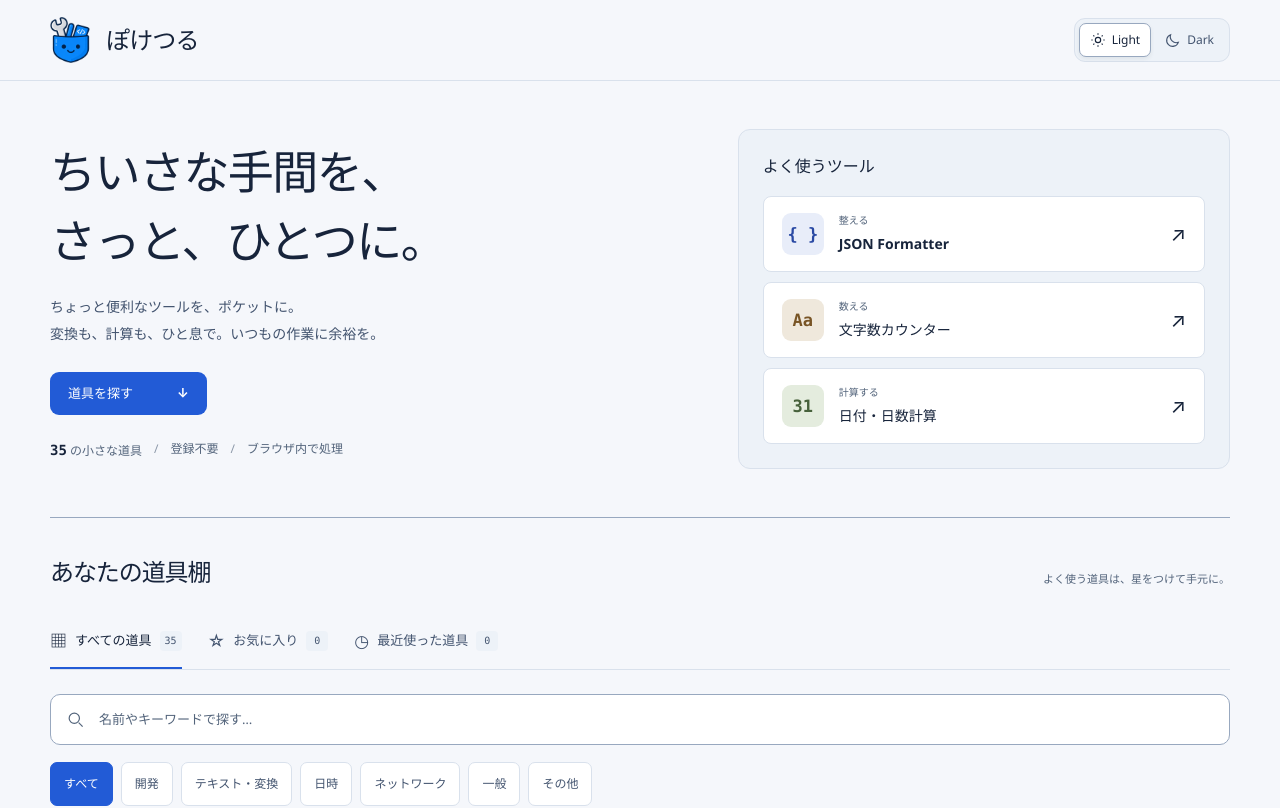
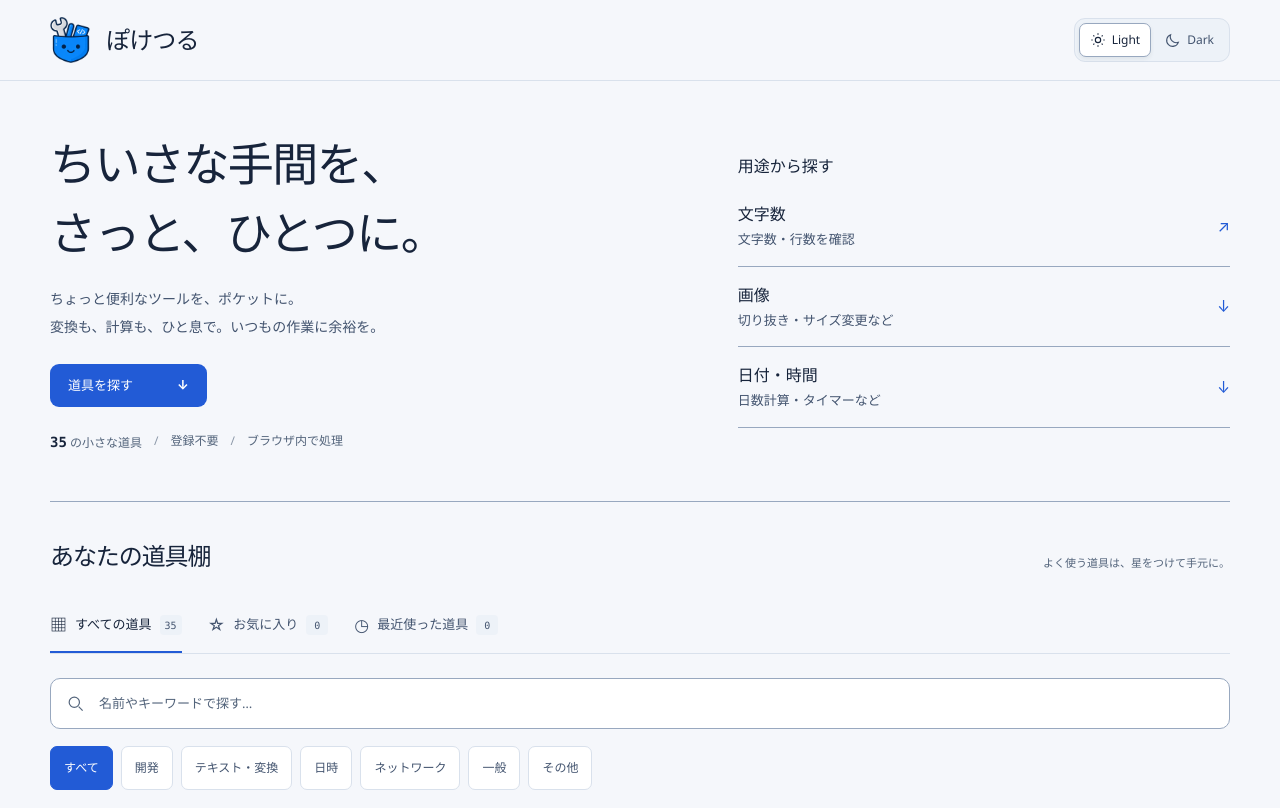
Before and after one commit to marcelows729/web-toolbox, a React (Vite) app: page / in a window 1280 px wide. Shown: the top 808 px of the page. Built offline with nearby package versions, Linux system fonts and the light colour scheme.

Commit message:
トップに日常用途から探せる導線を追加

```diff
--- a/src/App.css
+++ b/src/App.css
@@ -1248,3 +1248,15 @@ button, a, input, select, textarea { scroll-margin: 24px; }
   .aspect-presets { display: grid; grid-template-columns: repeat(3, minmax(0, 1fr)); }
   #aspect-swap { grid-column: 1 / -1; }
 }
+
+/* Compact everyday entry points reuse the catalogue's filters and history. */
+.home-use-cases { min-width: 0; }
+.home-use-cases h2 { margin: 0 0 8px; font-size: 16px; font-weight: 600; }
+.home-use-case { display: flex; align-items: center; justify-content: space-between; gap: 20px; width: 100%; padding: 16px 0; border: 0; border-bottom: 1px solid var(--border-strong); border-radius: 0; background: transparent; color: var(--text); text-align: left; text-decoration: none; cursor: pointer; }
+.home-use-case strong, .home-use-case small { display: block; }
+.home-use-case strong { font-size: 16px; font-weight: 600; }
+.home-use-case small { color: var(--text-soft); font-size: 13px; margin-top: 4px; }
+.home-use-case > span:last-child { color: var(--accent); }
+.home-use-case:hover strong { color: var(--accent); }
+.home-use-case:focus-visible { outline: 3px solid var(--accent); outline-offset: 4px; border-radius: 3px; }
+@media (max-width: 760px) { .hero-section { gap: 24px; } .home-use-case { padding: 13px 0; } }
--- a/src/pages/HomePage.tsx
+++ b/src/pages/HomePage.tsx
@@ -3,7 +3,6 @@ import { Link, useLocation, useNavigate } from 'react-router-dom'
 import { readCatalogue, catalogueReturnState } from '../state/catalogueState'
 import type { CatalogueState } from '../state/catalogueState'
 import ToolCard from '../components/tools/ToolCard'
-import ToolMark from '../components/tools/ToolMark'
 import { tools } from '../tools/registry'
 import { categoryLabels, type ToolCategory } from '../types/tool'
 import { useToolShelf } from '../state/ToolShelfContext'
@@ -30,6 +29,12 @@ export default function HomePage() {
   const clearSearch = () => { setSearchText(''); searchInput.current?.focus() }
   const clearCategory = () => { setSelectedCategory('all'); searchInput.current?.focus() }
   const showAll = () => { updateCatalogue({ query: '', category: 'all', collection: 'all' }); searchInput.current?.focus() }
+  const explore = (patch: Partial<CatalogueState>) => {
+    updateCatalogue({ query: '', category: 'all', collection: 'all', ...patch })
+    searchInput.current?.focus({ preventScroll: true })
+    searchInput.current?.scrollIntoView({ block: 'center', behavior: 'instant' })
+  }
+  const characterCounter = tools.find(tool => tool.id === 'character-counter')!
   const hasFilters = normalizeToolSearch(searchText).length > 0 || selectedCategory !== 'all'
   const counts = { all: tools.length, favorites: shelf.favorites.length, recent: shelf.recent.length }
   return (
@@ -41,15 +46,12 @@ export default function HomePage() {
           <a href="#tool-search" className="hero-cta">道具を探す <span aria-hidden="true">↓</span></a>
           <div className="hero-facts"><span><strong>{tools.length}</strong> の小さな道具</span><span>登録不要</span><span>ブラウザ内で処理</span></div>
         </div>
-        <div className="pocket-scene"><h2 className="quick-tools-title">よく使うツール</h2>
-          <div className="pocket-stack">{['json-formatter', 'character-counter', 'date-calculator'].map((id, index) => {
-            const tool = tools.find(item => item.id === id)!
-            return <Link to={tool.path} state={catalogueReturnState(catalogue)} key={id} className={`pocket-ticket pocket-ticket--${index}`}>
-              <ToolMark tool={tool} /><div><span>{['整える', '数える', '計算する'][index]}</span><strong>{tool.name}</strong></div><span className="ticket-arrow" aria-hidden="true">↗</span>
-            </Link>
-          })}</div>
-
-        </div>
+        <nav className="home-use-cases" aria-labelledby="use-cases-title">
+          <h2 id="use-cases-title">用途から探す</h2>
+          <Link to={characterCounter.path} state={catalogueReturnState(catalogue)} className="home-use-case" id="home-characters"><span><strong>文字数</strong><small>文字数・行数を確認</small></span><span aria-hidden="true">↗</span></Link>
+          <button type="button" className="home-use-case" id="home-images" onClick={() => explore({ query: '画像' })}><span><strong>画像</strong><small>切り抜き・サイズ変更など</small></span><span aria-hidden="true">↓</span></button>
+          <button type="button" className="home-use-case" id="home-datetime" onClick={() => explore({ query: '日付・時間' })}><span><strong>日付・時間</strong><small>日数計算・タイマーなど</small></span><span aria-hidden="true">↓</span></button>
+        </nav>
       </section>
       <section className="toolbox" aria-labelledby="toolbox-title">
         <div className="section-heading"><div><h2 id="toolbox-title">あなたの道具棚</h2></div><span className="section-note">よく使う道具は、星をつけて手元に。</span></div>
--- a/src/tools/registry.ts
+++ b/src/tools/registry.ts
@@ -10,14 +10,14 @@ export const tools: Tool[] = [
     path: '/tools/image-crop',
     relatedTools: ['image-resizer', 'image-rotate', 'image-joiner'],
   },
-  { id: 'countdown-timer', name: 'カウントダウンタイマー', description: '1秒〜24時間の残り時間を、音なしで画面に表示します。', category: 'general', keywords: ['カウントダウン', 'タイマー', '残り時間', '時間', '分', '秒', '作業', 'countdown', 'timer', '残り時間を計る'], path: '/tools/countdown-timer', relatedTools: ['stopwatch', 'duration-calculator'] },
-  { id: 'stopwatch', name: 'ストップウォッチ', description: '経過時間を計り、最大100件のラップと区間時間を記録します。', category: 'general', keywords: ['ストップウォッチ', '時間', '経過時間', 'ラップ', '計測', '勉強', '作業', '運動', 'stopwatch', 'lap', '時間を計る'], path: '/tools/stopwatch', relatedTools: ['duration-calculator', 'date-calculator'] },
+  { id: 'countdown-timer', name: 'カウントダウンタイマー', description: '1秒〜24時間の残り時間を、音なしで画面に表示します。', category: 'general', keywords: ['日付・時間', 'カウントダウン', 'タイマー', '残り時間', '時間', '分', '秒', '作業', 'countdown', 'timer', '残り時間を計る'], path: '/tools/countdown-timer', relatedTools: ['stopwatch', 'duration-calculator'] },
+  { id: 'stopwatch', name: 'ストップウォッチ', description: '経過時間を計り、最大100件のラップと区間時間を記録します。', category: 'general', keywords: ['日付・時間', 'ストップウォッチ', '時間', '経過時間', 'ラップ', '計測', '勉強', '作業', '運動', 'stopwatch', 'lap', '時間を計る'], path: '/tools/stopwatch', relatedTools: ['duration-calculator', 'date-calculator'] },
   { id: 'width-converter', name: '英数字の全角・半角変換', description: '英字・数字・記号・スペースを選んで、全角と半角を変換します。', category: 'text', keywords: ['全角', '半角', '英字', '数字', '英数字', '記号', 'スペース', '文書', 'フォーム', 'width', 'zenkaku', 'hankaku', '英数字を揃える'], path: '/tools/width-converter', relatedTools: ['text-formatter', 'text-replace', 'character-counter'] },
   { id: 'aspect-ratio', name: '縦横比・サイズ計算', description: '幅と高さの比率を約分し、同じ比率の新しい寸法を計算します。', category: 'general', keywords: ['縦横比', '比率', 'サイズ', '幅', '高さ', '寸法', '画像', '動画', '印刷', 'aspect ratio', 'ratio', '16:9', '画像なしでサイズ計算'], path: '/tools/aspect-ratio', relatedTools: ['image-resizer', 'unit-converter', 'percentage-calculator'] },
   { id: 'text-replace', name: '文字列の一括置換', description: '本文中の文字列を完全一致でまとめて置換・削除します。', category: 'text', keywords: ['文字列', '一括置換', '置換', '置き換え', '検索', '削除', '文章', '文書', 'replace', 'find', '文字を置き換える'], path: '/tools/text-replace', relatedTools: ['text-formatter', 'character-counter', 'text-diff'] },
   { id: 'image-rotate', name: '画像の回転・反転', description: '写真を90度ずつ回転、または左右・上下に反転してPNGで保存します。', category: 'general', keywords: ['画像', '写真', '回転', '反転', '向き', '左右', '上下', 'rotate', 'flip', 'mirror', '写真の向き', '鏡像'], path: '/tools/image-rotate', relatedTools: ['image-resizer', 'image-joiner'] },
   { id: 'random-grouping', name: 'ランダム組み分け', description: 'イベントやゲームの候補全員を、人数差1以内の組に分けます。', category: 'general', keywords: ['組み分け', 'グループ分け', 'チーム分け', '班分け', 'ランダム', '抽選', 'イベント', 'ゲーム', 'random', 'group', 'team'], path: '/tools/random-grouping', relatedTools: ['roulette-picker'] },
-  { id: 'duration-calculator', name: '時間の足し算・引き算', description: '動画や作業の時間を足し引きし、合計時間・分・秒を計算します。', category: 'general', keywords: ['時間', '足し算', '引き算', '時間計算', '動画時間', '作業時間', 'duration', 'hours', 'minutes', 'seconds'], path: '/tools/duration-calculator', relatedTools: ['date-calculator', 'timestamp-converter', 'unit-converter'] },
+  { id: 'duration-calculator', name: '時間の足し算・引き算', description: '動画や作業の時間を足し引きし、合計時間・分・秒を計算します。', category: 'general', keywords: ['日付・時間', '時間', '足し算', '引き算', '時間計算', '動画時間', '作業時間', 'duration', 'hours', 'minutes', 'seconds'], path: '/tools/duration-calculator', relatedTools: ['date-calculator', 'timestamp-converter', 'unit-converter'] },
   { id: 'text-formatter', name: 'テキスト整形', description: '文章や一覧の空白・空行・重複を、選んだ操作だけで整えます。', category: 'text', keywords: ['テキスト', '文章', '整形', '空白', '空行', '重複', '改行', '削除', 'trim', 'format', 'dedupe', '空白を消す', '行をまとめる', '文章整理'], path: '/tools/text-formatter', relatedTools: ['character-counter', 'text-diff', 'html-escape'] },
   { id: 'unit-price-comparison', name: '買い物の単価比較', description: '2〜4商品の価格を100g・100mL・1個など同じ量で比べます。', category: 'general', keywords: ['単価', '買い物', '価格', '比較', '安い', 'お得', '送料', '100g', '100mL', '個数', 'unit price', 'price comparison', 'どっちが安い', '値段'], path: '/tools/unit-price-comparison', relatedTools: ['bill-splitter', 'unit-converter', 'recipe-scaler'] },
   { id: 'recipe-scaler', name: 'レシピの分量調整', description: '人数や倍率に合わせて、材料の量をまとめて調整します。', category: 'general', keywords: ['レシピ', '料理', '材料', '分量', '人数', '倍率', '半分', '倍量', 'recipe', 'scale', '何人分', 'お菓子', 'りょうり'], path: '/tools/recipe-scaler', relatedTools: ['unit-price-comparison', 'unit-converter', 'percentage-calculator'] },
@@ -51,7 +51,7 @@ export const tools: Tool[] = [
     name: 'Timestamp Converter',
     description: 'Unix Timestampと日時を相互変換します。',
     category: 'developer',
-    keywords: ['timestamp', 'unix', 'epoch', '日時', '時刻', '変換', "タイムスタンプ", "UNIX時間"],
+    keywords: ['日付・時間', 'timestamp', 'unix', 'epoch', '日時', '時刻', '変換', "タイムスタンプ", "UNIX時間"],
     path: '/tools/timestamp-converter',
   },
   {
@@ -93,7 +93,7 @@ export const tools: Tool[] = [
     name: '日付・日数計算',
     description: '2つの日付の間の日数や、指定した日付から○日後・○日前の日付を計算します。',
     category: 'datetime',
-    keywords: ['日付', '日数', '日数計算', '何日後', '何日前', '期間', 'date', 'days', 'calculator', "日にち", "日付差", "何日後"],
+    keywords: ['日付・時間', '日付', '日数', '日数計算', '何日後', '何日前', '期間', 'date', 'days', 'calculator', "日にち", "日付差", "何日後"],
     path: '/tools/date-calculator',
     relatedTools: ['japanese-era-converter'],
   },
@@ -102,7 +102,7 @@ export const tools: Tool[] = [
     name: '西暦・和暦変換',
     description: '西暦と和暦を相互変換します。',
     category: 'general',
-    keywords: ['西暦', '和暦', '令和', '平成', '昭和', '大正', '明治', '変換', '元号', 'wareki', 'era', "元号", "れいわ"],
+    keywords: ['日付・時間', '西暦', '和暦', '令和', '平成', '昭和', '大正', '明治', '変換', '元号', 'wareki', 'era', "元号", "れいわ"],
     path: '/tools/japanese-era-converter',
     relatedTools: ['date-calculator'],
   },
```
Also changed, not shown: 2 other files (tests, documents, lock files or other folders).
